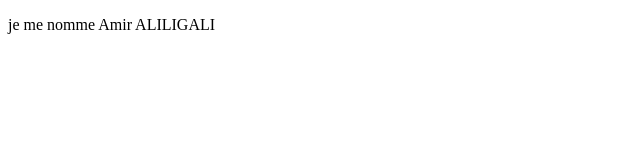
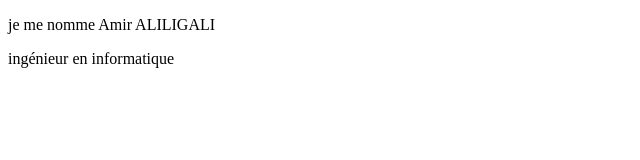
Before and after one commit to ALILIGALI/git-mon-cv, a plain HTML site: page index.html in a window 1280 px wide. Shown: the whole page, without its empty margins (0-640 px from the left). Drawn offline with Linux system fonts and the light colour scheme.

Commit message:
mise en place de le section formation

```diff
--- a/index.html
+++ b/index.html
@@ -9,5 +9,7 @@
 </head>
 <body>
     <header><p>je me nomme Amir ALILIGALI</p></header>
+    <p>ingénieur en informatique</p>
+
 </body>
 </html>
```
